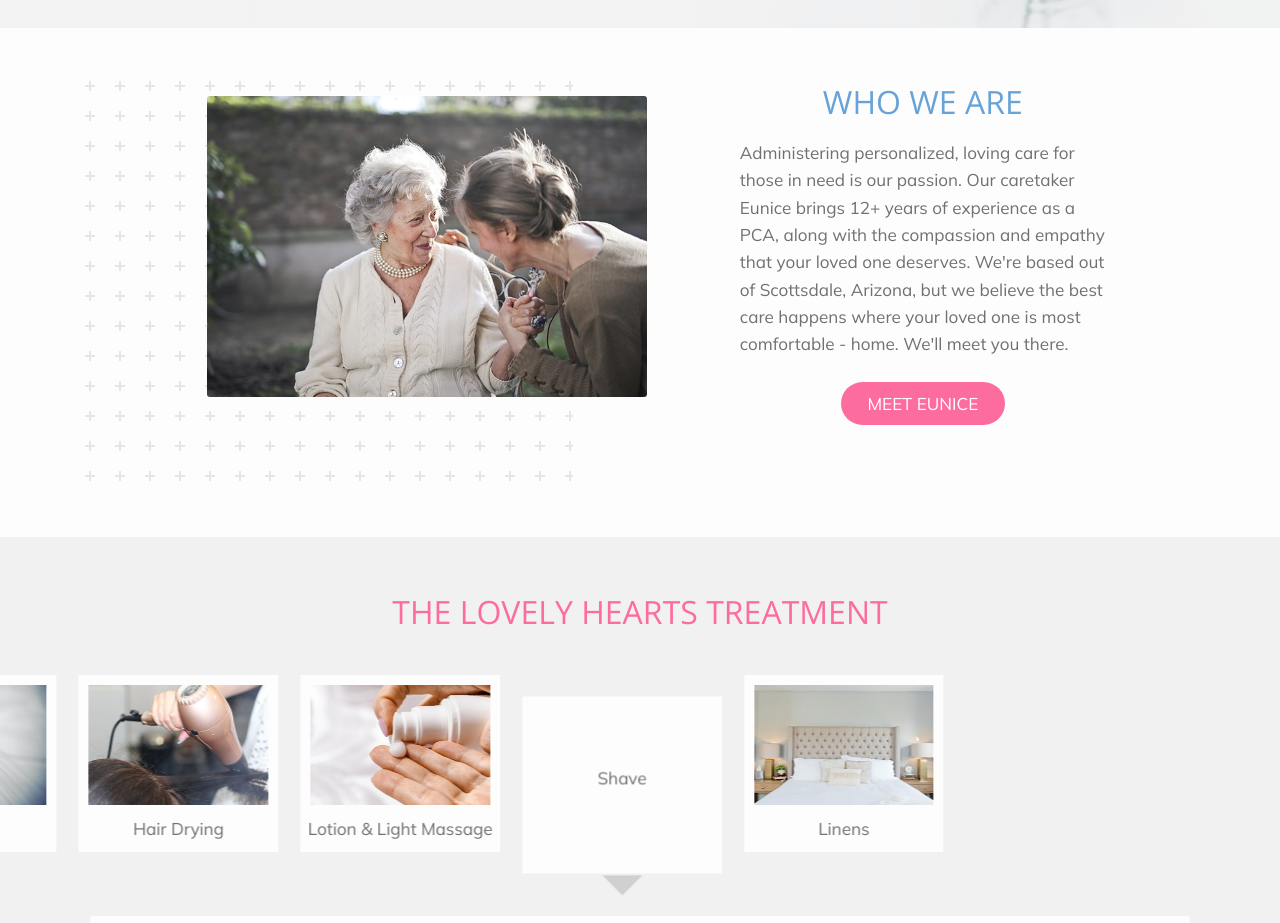
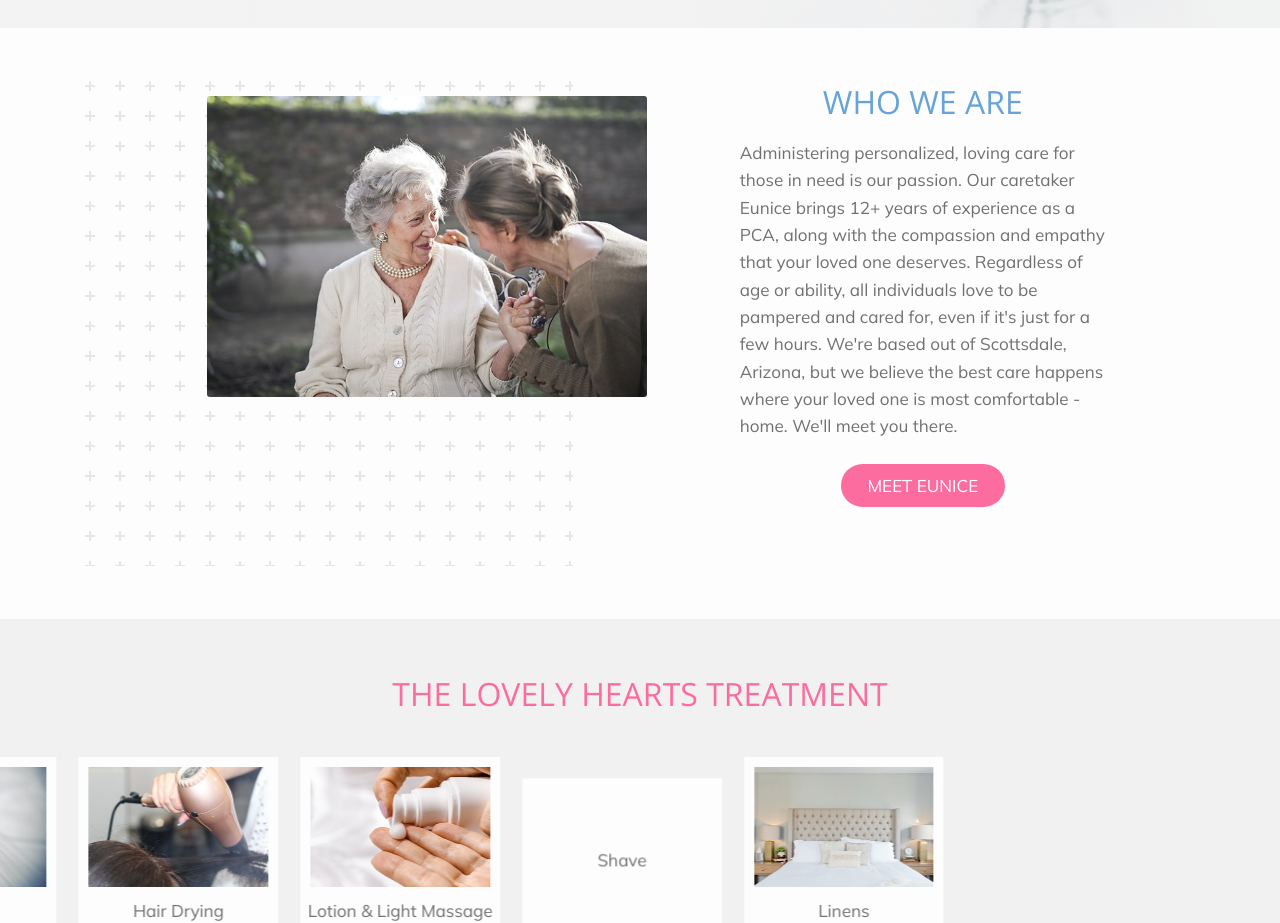
Before and after one commit to alexsommers7/lovelyheartsaz, a website: page index.html in a window 1280 px wide. Shown: the part 780-1703 px from the top of the page. Drawn offline with nearby package versions, Linux system fonts and the light colour scheme.

Commit message:
Updating who we are section copy

```diff
--- a/index.html
+++ b/index.html
@@ -117,9 +117,12 @@
                 <div class="about__story">
                     <h2 class="heading heading--2 heading--secondary">Who we are</h2>
                     <p class="about__text">Administering personalized, loving care for those in need is our passion. Our
-                        caretaker Eunice brings
-                        12+ years of experience as a PCA, along with the compassion and empathy that your loved one
-                        deserves. We're based out of Scottsdale, Arizona, but we believe the best care happens where
+                        caretaker Eunice brings 12+ years of experience as a PCA, along with the compassion and empathy
+                        that your loved one deserves. Regardless of age or ability, all individuals love to be
+                        pampered and cared for,
+                        even if it's just for a few hours. We're based out of Scottsdale, Arizona, but we believe the
+                        best
+                        care happens where
                         your loved one is most comfortable - home. We'll meet you there.
                     </p>
                     <a href="#feature" class="button about__cta">Meet Eunice</a>
```
